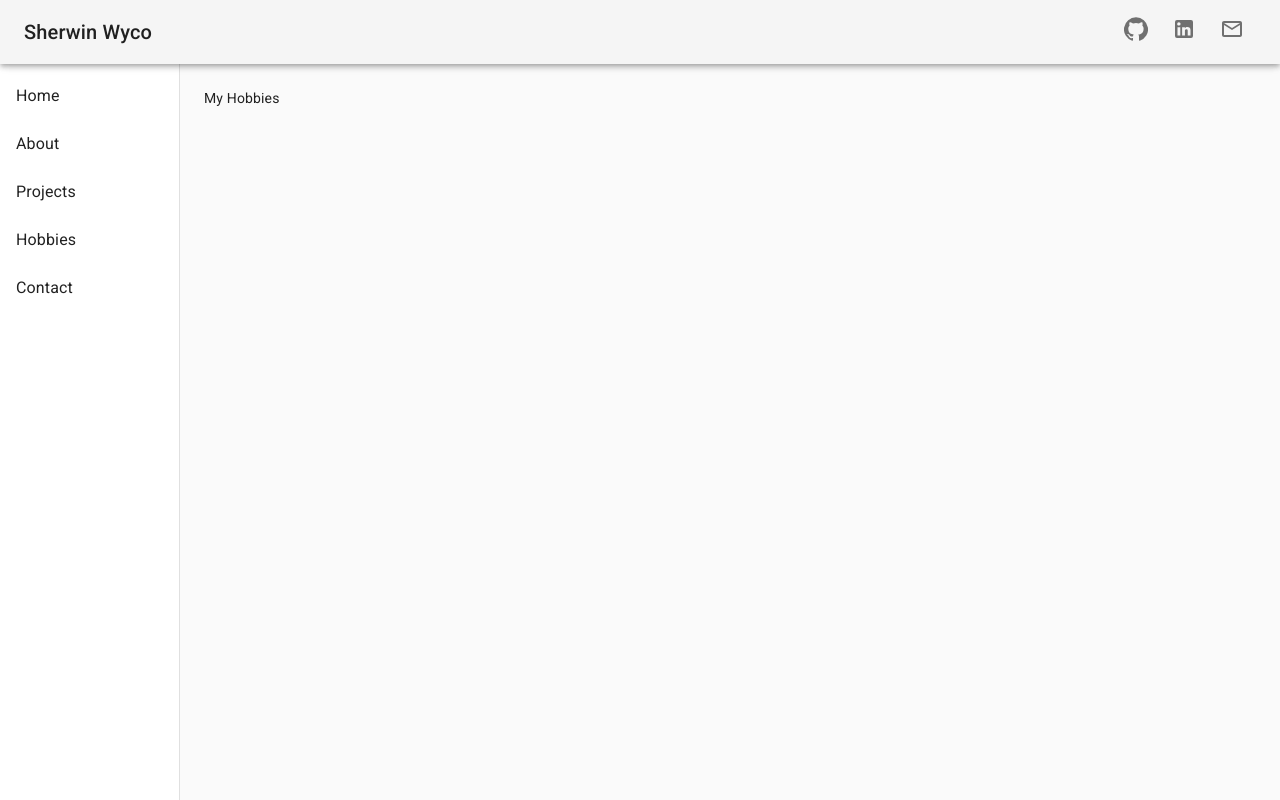
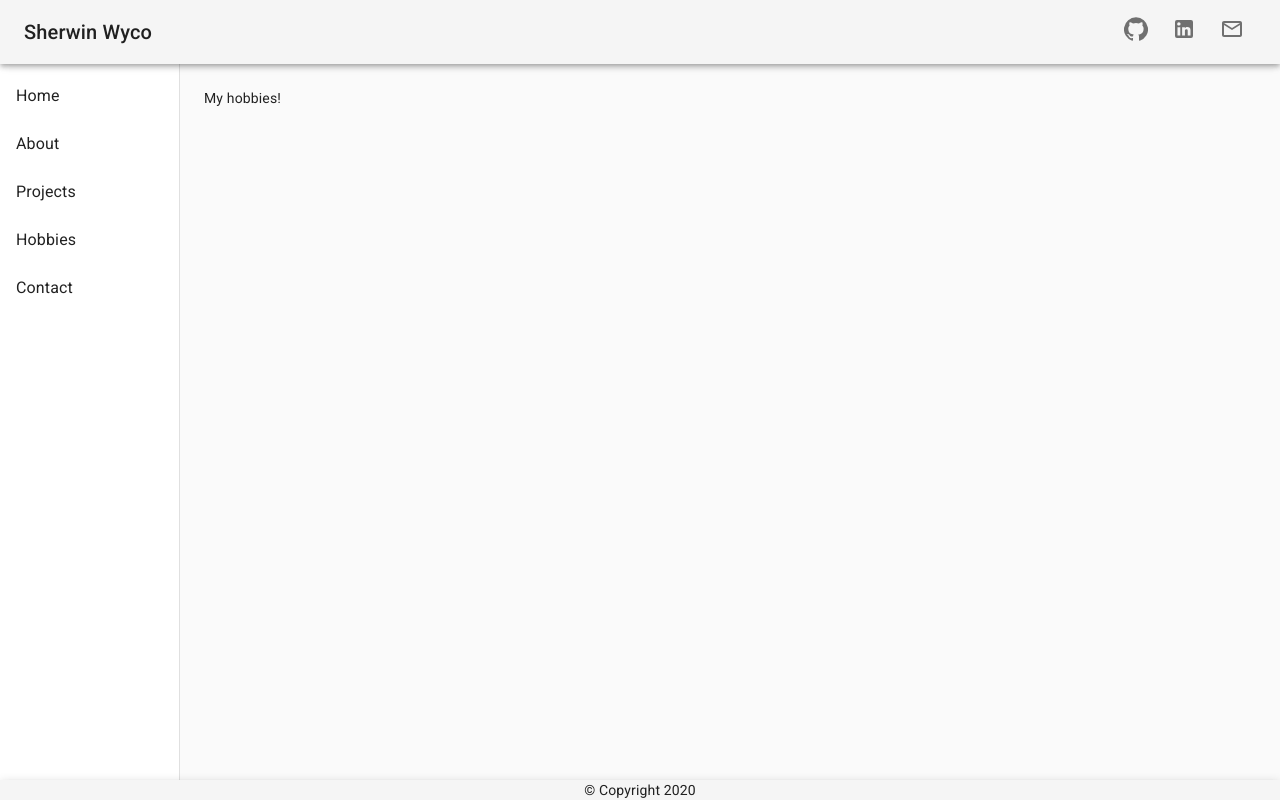
Before and after one commit to cryptic20/portfolio, a React (Create React App) app in the folder front-end/: page /hobbies in a window 1280 px wide. Built offline with nearby package versions, Linux system fonts and the light colour scheme.

Commit message:
added footer

```diff
--- a/front-end/src/components/app/App.js
+++ b/front-end/src/components/app/App.js
@@ -2,9 +2,8 @@ import React from 'react'
 import { ThemeProvider, createMuiTheme } from '@material-ui/core/styles'
 import Switch from '@material-ui/core/Switch'
 import CssBaseline from '@material-ui/core/CssBaseline'
-import Grid from '@material-ui/core/Grid'
 import NavBar from '../nav/NavBar'
-import About from '../pages/About'
+import Footer from '../footer/Footer'
 
 function App () {
   const isDark = localStorage.getItem('darkMode')
@@ -29,6 +28,7 @@ function App () {
       <ThemeProvider theme={theme}>
         <CssBaseline />
         <NavBar />
+        <Footer />
       </ThemeProvider>
     </React.Fragment>
   )
--- /dev/null
+++ b/front-end/src/components/footer/Footer.js
@@ -0,0 +1,30 @@
+import React from 'react'
+import AppBar from '@material-ui/core/AppBar'
+import Typography from '@material-ui/core/Typography'
+import { makeStyles } from '@material-ui/core/styles'
+
+const drawerWidth = 180
+
+const useStyles = makeStyles((theme) => ({
+  appBar: {
+    zIndex: theme.zIndex.drawer + 1,
+    top: 'auto',
+    bottom: 0
+  },
+  footer: {
+    textAlign: 'center'
+  }
+}))
+
+function Footer () {
+  const classes = useStyles()
+  return (
+    <AppBar position="fixed" className={classes.appBar} color="default">
+      <Typography variant="subtitle" className={classes.footer}>
+        © Copyright 2020
+      </Typography>
+    </AppBar>
+  )
+}
+
+export default Footer
--- a/front-end/src/components/pages/Hobbies.js
+++ b/front-end/src/components/pages/Hobbies.js
@@ -1,9 +1,6 @@
-import React, { Component } from 'react'
+import React from 'react'
 
-class Hobbies extends Component {
-  render () {
-    return <div>My Hobbies</div>
-  }
+function Hobbies () {
+  return <div>My hobbies! </div>
 }
-
 export default Hobbies
--- a/front-end/src/components/pages/Home.js
+++ b/front-end/src/components/pages/Home.js
@@ -1,9 +1,6 @@
-import React, { Component } from 'react'
+import React from 'react'
 
-class Home extends Component {
-  render () {
-    return <div>My Home</div>
-  }
+function Home () {
+  return <div>My home! </div>
 }
-
 export default Home
--- a/front-end/src/components/pages/Projects.js
+++ b/front-end/src/components/pages/Projects.js
@@ -1,9 +1,6 @@
-import React, { Component } from 'react'
+import React from 'react'
 
-class Projects extends Component {
-  render () {
-    return <div>My Projects</div>
-  }
+function Projects () {
+  return <div>My projects! </div>
 }
-
 export default Projects
```
